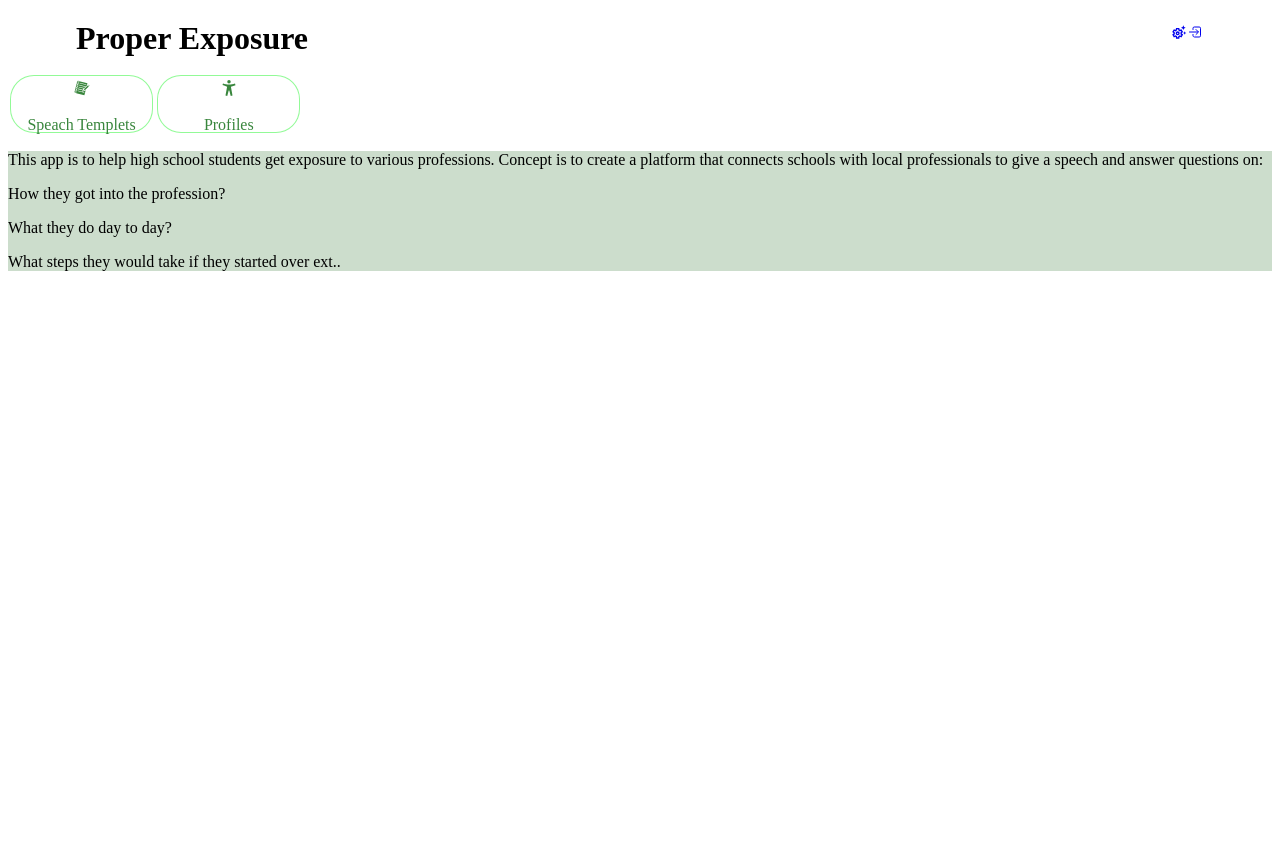
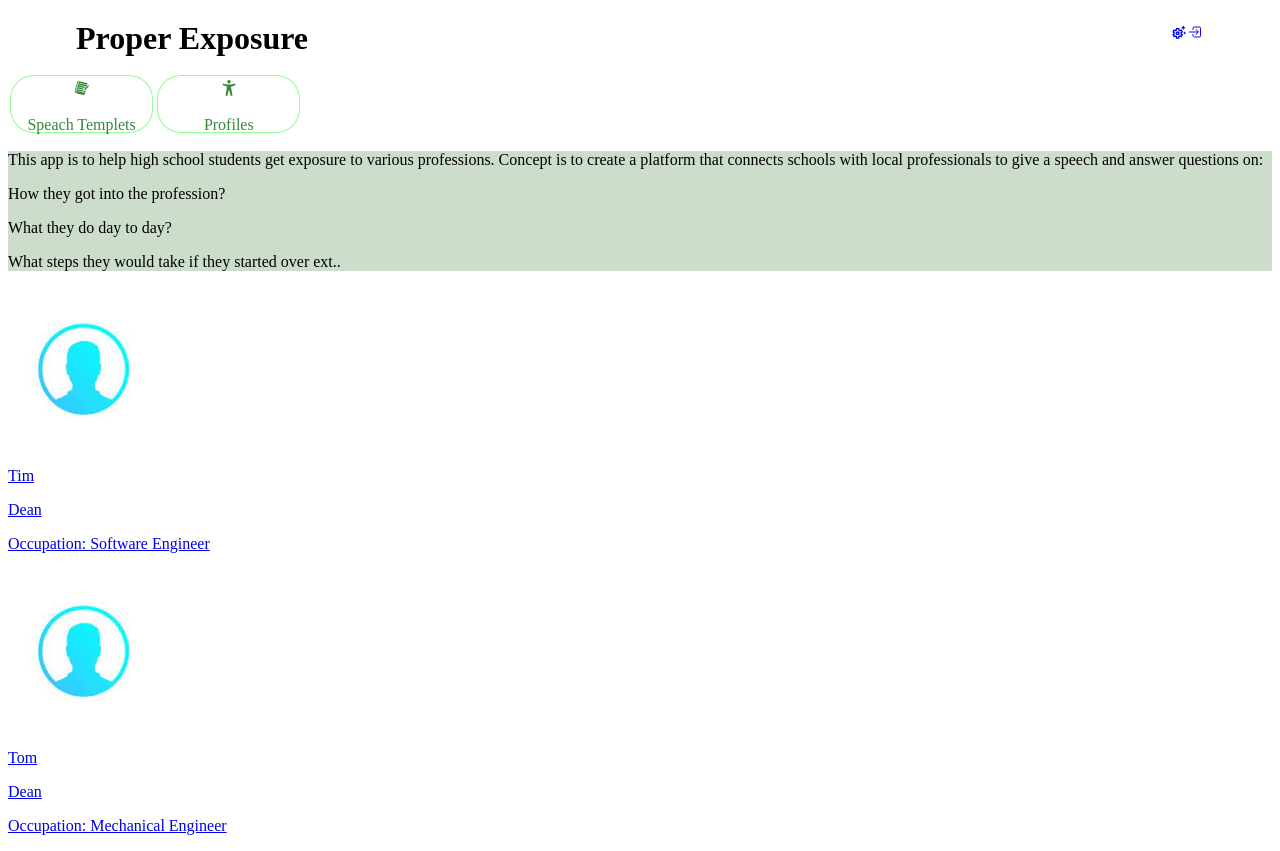
Before and after one commit to timdean27/proper_exposure_front, a React (Create React App) app: page / in a window 1280 px wide. Before the commit the page ends 800 px from the top, so only its background shows below. Built offline with nearby package versions, Linux system fonts and the light colour scheme.

Commit message:
Showing profiles on home page, filter by occupation

```diff
--- a/src/App.js
+++ b/src/App.js
@@ -14,12 +14,37 @@ import SearchTempRoutes from "./Routes/SearchTempRoutes"
 
 
 function App() {
+  const SampleProfile = [
+    {
+      id:1,
+      profilePic: "ProfilePicHolder.jpg",
+      firstName: "Tim",
+      lastName: "Dean",
+      occupation: "Software Engineer",
+      yearsInField: 1,
+      SchoolCounty: "Suffolk",
+      SchoolsNear: ["Northport HS", "Commack HS"],
+    },
+    {
+      id:2,
+      profilePic: "ProfilePicHolder.jpg",
+      firstName: "Tom",
+      lastName: "Dean",
+      occupation: "Mechanical Engineer",
+      yearsInField: 1,
+      SchoolCounty: "Nassau",
+      SchoolsNear: ["Northport HS", "Commack HS"],
+    },
+  ];
+
+
+
   return (
     <div className="App">
       <Header/>
-      <HomeRoute/>
-      <LoginRoute/>
-      <ProfileViewRoutes/>
+      <HomeRoute SampleProfile={SampleProfile}/>
+      <LoginRoute />
+      <ProfileViewRoutes SampleProfile={SampleProfile}/>
       <SearchTempRoutes/>
     </div>
   );
--- a/src/Routes/HomeRoute.js
+++ b/src/Routes/HomeRoute.js
@@ -4,11 +4,11 @@ import { Routes, Route } from "react-router-dom";
 
 import Home from "../pages/Home";
 
-const HomeRoute = () => {
+const HomeRoute = ({SampleProfile}) => {
   return (
     <div>
       <Routes>
-        <Route path="/" element={<Home />} />
+        <Route path="/" element={<Home  SampleProfile={SampleProfile}/>} />
       </Routes>
 
     </div>
--- a/src/Routes/ProfileViewRoutes.js
+++ b/src/Routes/ProfileViewRoutes.js
@@ -4,29 +4,8 @@ import { Routes, Route } from "react-router-dom";
 
 import AllProfProfiles from "../pages/ViewProfiles/AllProfProfiles";
 import IndividualProfile from "../pages/ViewProfiles/IndividualProfile";
-const ProfileViewRoutes = () => {
-    const SampleProfile = [
-        {
-          id:1,
-          profilePic: "ProfilePicHolder.jpg",
-          firstName: "Tim",
-          lastName: "Dean",
-          occupation: "Software Engineer",
-          yearsInField: 1,
-          SchoolCounty: "Suffolk",
-          SchoolsNear: ["Northport HS", "Commack HS"],
-        },
-        {
-          id:2,
-          profilePic: "ProfilePicHolder.jpg",
-          firstName: "Tom",
-          lastName: "Dean",
-          occupation: "Mechanical Engineer",
-          yearsInField: 1,
-          SchoolCounty: "Nassau",
-          SchoolsNear: ["Northport HS", "Commack HS"],
-        },
-      ];
+const ProfileViewRoutes = ({SampleProfile}) => {
+
 
   return (
     <div>
--- /dev/null
+++ b/src/components/HomePageProfs/HomePageProfs.js
@@ -0,0 +1,39 @@
+import React, { useState, useEffect } from "react";
+import { Link, useNavigate } from "react-router-dom";
+
+const HomePageProfs = ({SampleProfile}) => {
+    const loadedData = () => {
+        return (
+          <div>
+            {SampleProfile.map((profile, index) => (
+              <div className="HomePage-Profile" key={index}>
+                <Link to={`/profprofiles/${profile.id}`}>
+                  <div>
+                    <img
+                      src={profile.profilePic}
+                      alt="Sample Profile Pic"
+                      className="Profile-Pic"
+                    ></img>
+                    <p>{profile.firstName}</p>
+                    <p>{profile.lastName}</p>
+                    <p>Occupation: {profile.occupation}</p>
+                  </div>
+                </Link>
+              </div>
+            ))}
+          </div>
+        );
+      };
+
+      const loadingData = () => {
+        return <h3>Awaiting Data</h3>;
+      };
+
+      return (
+        <div>
+          <div>{!SampleProfile ? loadingData() : loadedData()}</div>
+        </div>
+      );
+}
+
+export default HomePageProfs
--- a/src/pages/Home.js
+++ b/src/pages/Home.js
@@ -9,7 +9,11 @@ import { IoLogInOutline } from "react-icons/io5";
 //user information icon
 import { MdOutlineSettingsSuggest} from "react-icons/md";
 
-const Home = () => {
+import HomePageProfs from "../components/HomePageProfs/HomePageProfs"
+
+
+
+const Home = ({SampleProfile}) => {
   const [login, setLogin] = useState(false);
 
   return (
@@ -55,6 +59,8 @@ const Home = () => {
         <p>What they do day to day?</p>
         <p>What steps they would take if they started over ext..</p>
       </div>
+      <div><HomePageProfs SampleProfile={SampleProfile}/></div>
+
     </div>
   );
 };
```
